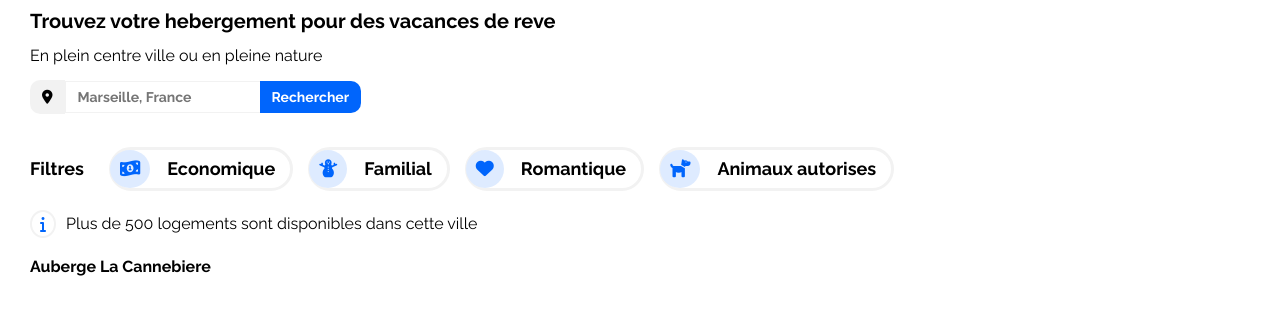
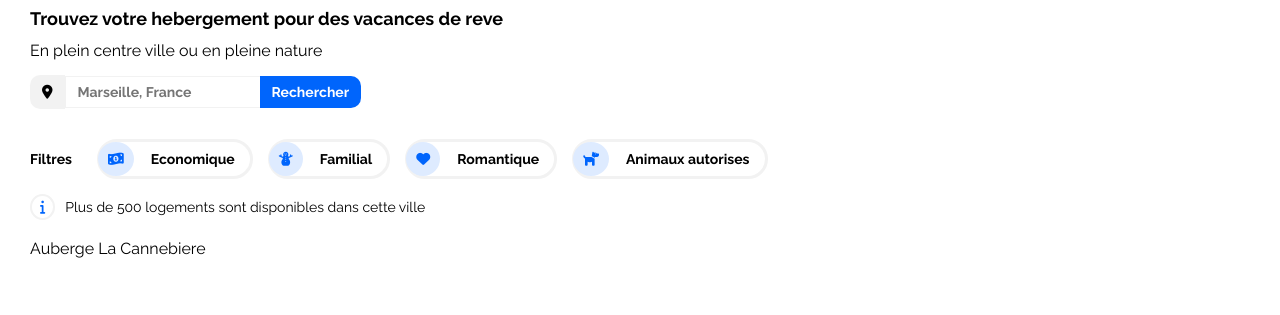
Before and after one commit to Ricou107/Booki, a plain HTML site: page index.html in a window 1280 px wide. Shown: the part 63-378 px from the top of the page. Drawn offline with Linux system fonts and the light colour scheme.

Commit message:
Correction filtres

```diff
--- a/css/moyenne_resolution.css
+++ b/css/moyenne_resolution.css
@@ -1,12 +1,14 @@
 #filtres div {
-    margin-bottom: 10px;
+    margin-bottom: 0px;
     margin-right: 15px;
     margin-left: 0;
+    margin-top: 10px;
 
 }
 
 #filtres h1 {
     margin-right: 30px;
-    margin-top : 0
+    margin-bottom: 0px;
+    margin-top: 10px;
 
 }
--- a/css/style.css
+++ b/css/style.css
@@ -57,11 +57,6 @@ nav li a:hover {
 /* Section1 */
 
 h1 {
-    font-size: 20px;
-    margin-right: 10px;
-}
-
-h2 {
     font-size: 18px;
     margin-right: 10px;
 }
@@ -140,10 +135,14 @@ input {
     right: 2px;
 }
 
+#filtres h1 {
+    font-size: 14px;
+}
+
 #filtres div {
     align-items: center;
     margin-left: 15px;
-    font-size: 18px;
+    font-size: 14px;
     font-weight: bold;
     border: #F2F2F2 solid 3px;
     border-radius: 22px 22px 22px 22px;
@@ -158,6 +157,7 @@ input {
 
 #infos {
     margin-top: 15px;
+    font-size: 14px;
 }
 #infos i{
     color : #0065FC;
@@ -185,7 +185,3 @@ input {
 #section2 {
     margin-top: 20px;
 }
-
-p.title {
-    font-weight: bold;
-}
--- a/index.html
+++ b/index.html
@@ -53,7 +53,7 @@
             </form>
 
             <div id="filtres">
-                <h2>Filtres</h2>
+                <h1>Filtres</h1>
 
                 <div>
                     <i class="fas fa-money-bill-wave-alt"></i>
```
Also changed, not shown: css/petite_resolution.css (line endings or trailing spaces).
